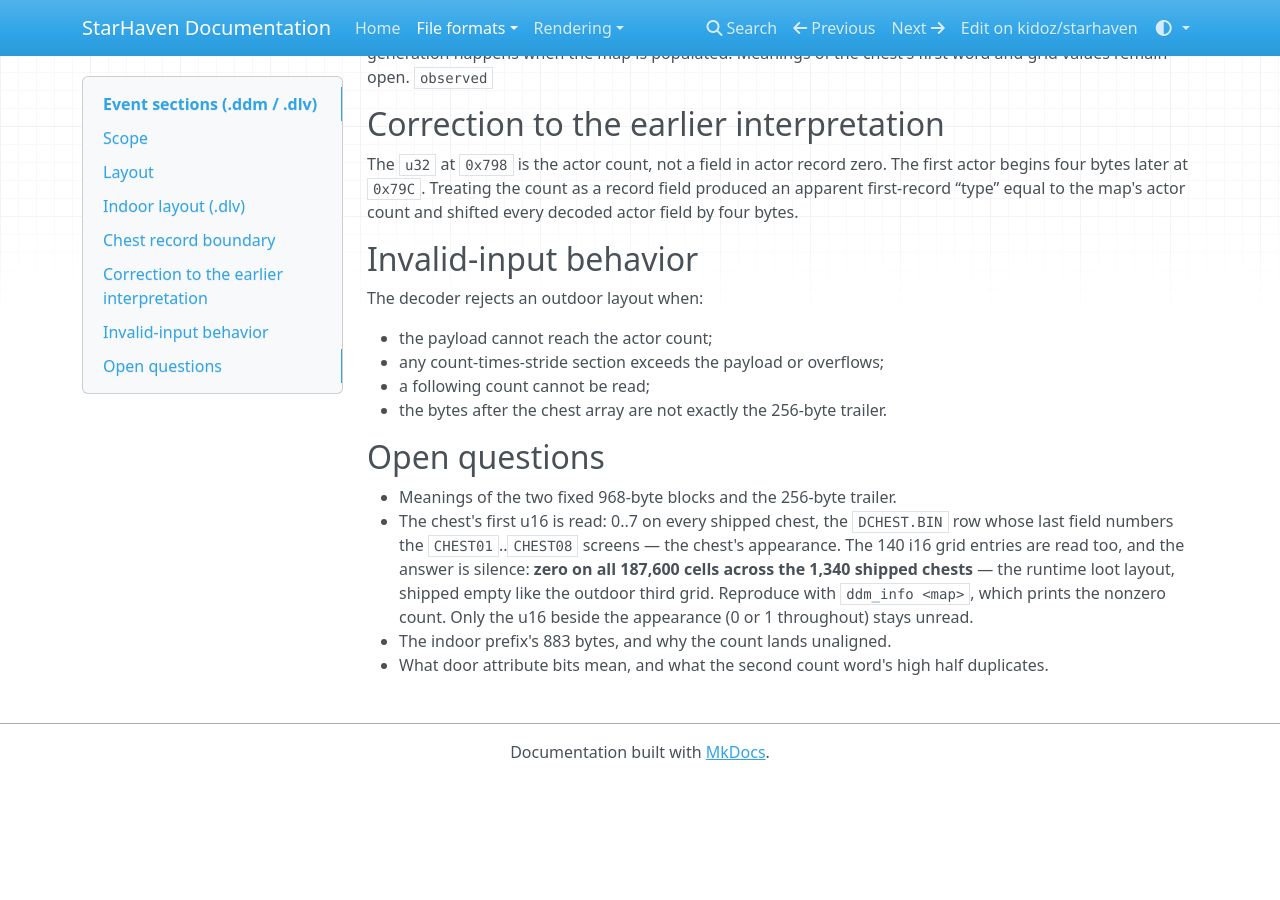
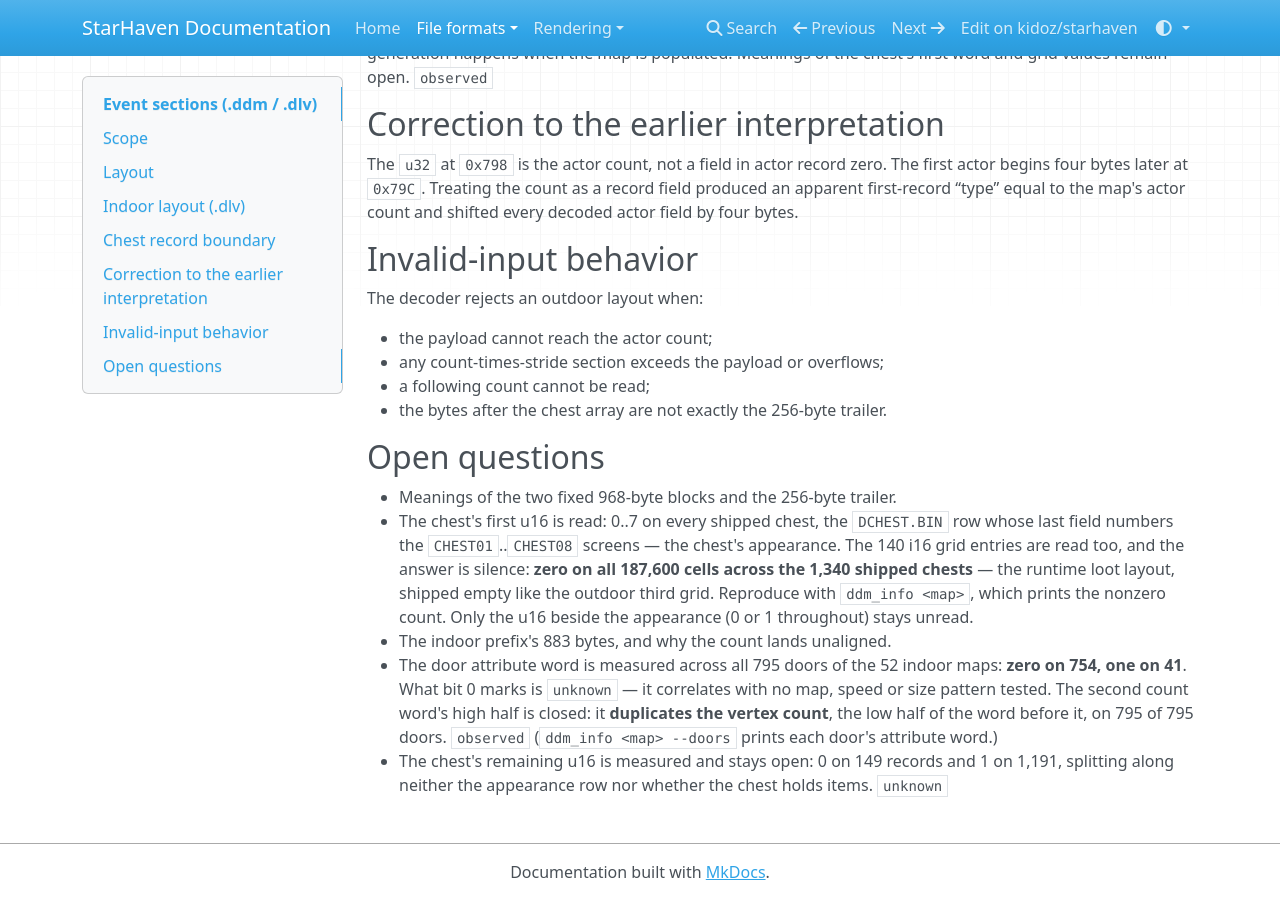
Before and after one commit to kidoz/starhaven, an MkDocs documentation site: the page built from docs/formats/event-tables.md, in a window 1280 px wide and 900 px high, scrolled down 4109 px. Built offline with MkDocs 1.6.1, drawn with Linux system fonts in a browser that asks for light colours; nearby versions of some CDN libraries; before the commit the page ends 4889 px from its top, so only the background shows below that.

Commit message:
Sort the drawer and label what refuses a name

```diff
--- a/docs/formats/event-tables.md
+++ b/docs/formats/event-tables.md
@@ -213,5 +213,12 @@ The decoder rejects an outdoor layout when:
   the nonzero count. Only the u16 beside the appearance (0 or 1
   throughout) stays unread.
 - The indoor prefix's 883 bytes, and why the count lands unaligned.
-- What door attribute bits mean, and what the second count word's high half
-  duplicates.
+- The door attribute word is measured across all 795 doors of the 52
+  indoor maps: **zero on 754, one on 41**. What bit 0 marks is `unknown` —
+  it correlates with no map, speed or size pattern tested. The second
+  count word's high half is closed: it **duplicates the vertex count**,
+  the low half of the word before it, on 795 of 795 doors. `observed`
+  (`ddm_info <map> --doors` prints each door's attribute word.)
+- The chest's remaining u16 is measured and stays open: 0 on 149 records
+  and 1 on 1,191, splitting along neither the appearance row nor whether
+  the chest holds items. `unknown`
```
Also changed, not shown: README.md (+6 -0 lines), 1 other file.
